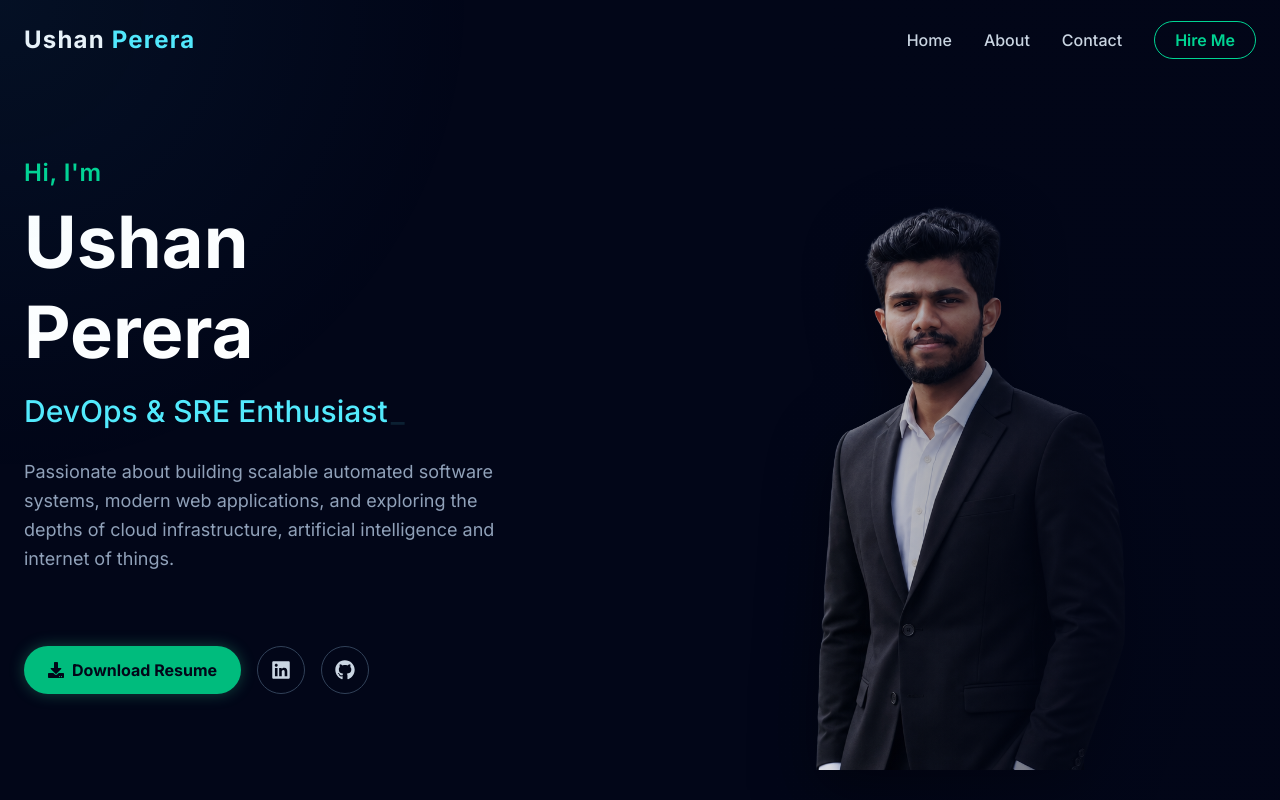
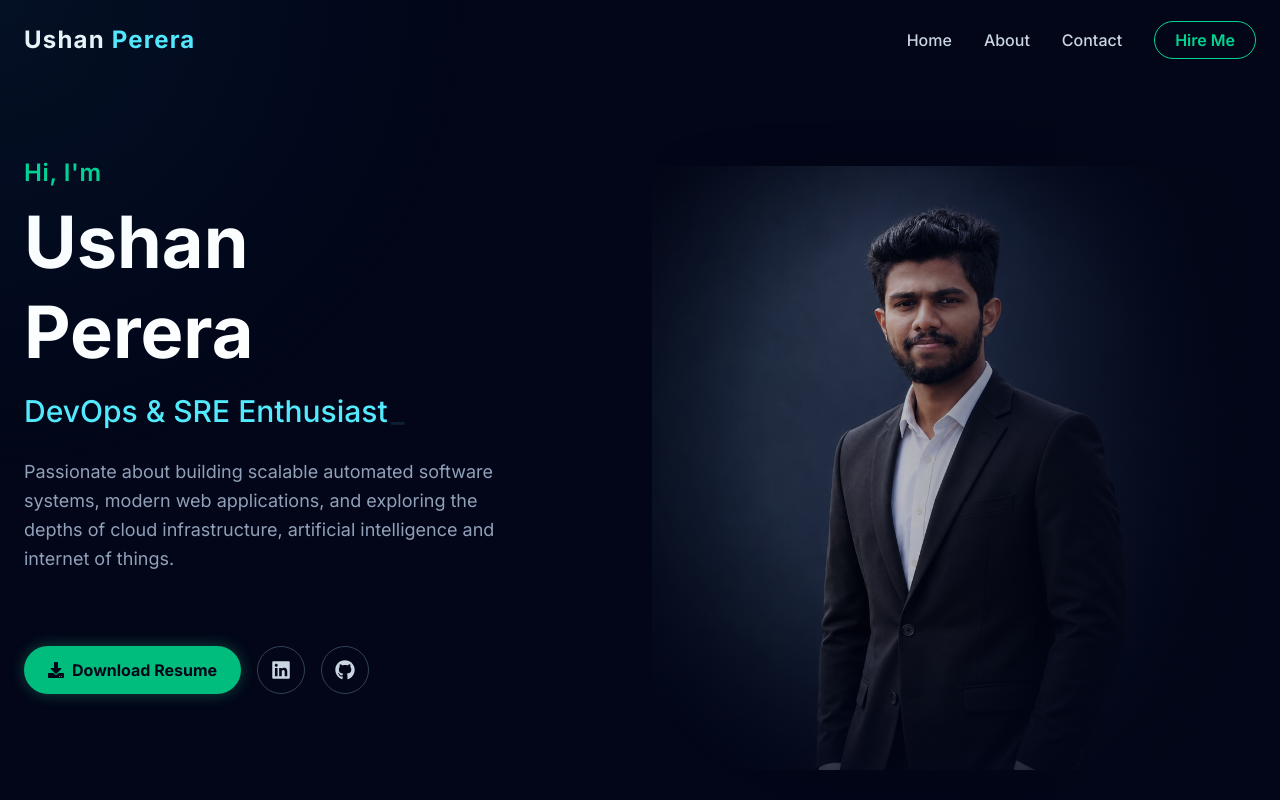
Before and after one commit to ushansamudithaperera/My-Portfolio, a Next.js app: page / in a window 1280 px wide. Shown: the top 800 px of the page. Built offline with nearby package versions, Linux system fonts and the light colour scheme.

Commit message:
feat: implement Hero component and add resume download asset

```diff
--- a/src/components/Hero.tsx
+++ b/src/components/Hero.tsx
@@ -83,9 +83,13 @@ export default function Hero() {
           className="relative h-[450px] md:h-[700px] lg:h-[850px] w-full flex items-end justify-center md:justify-end mt-10 md:mt-0"
         >
           <img
-            src="/me-cutout.png"
+            src="/me.png"
             alt="Ushan Perera"
             className="h-[105%] w-auto object-contain object-middle -mb-12 md:-mb-16 drop-shadow-[0_20px_30px_rgba(0,0,0,0.5)] z-10"
+            style={{
+              WebkitMaskImage: 'radial-gradient(circle at 50% 45%, black 35%, transparent 72%)',
+              maskImage: 'radial-gradient(circle at 50% 45%, black 35%, transparent 72%)',
+            }}
           />
         </motion.div>
 
```
Also changed, not shown: 1 other file (tests, documents, lock files or other folders).
